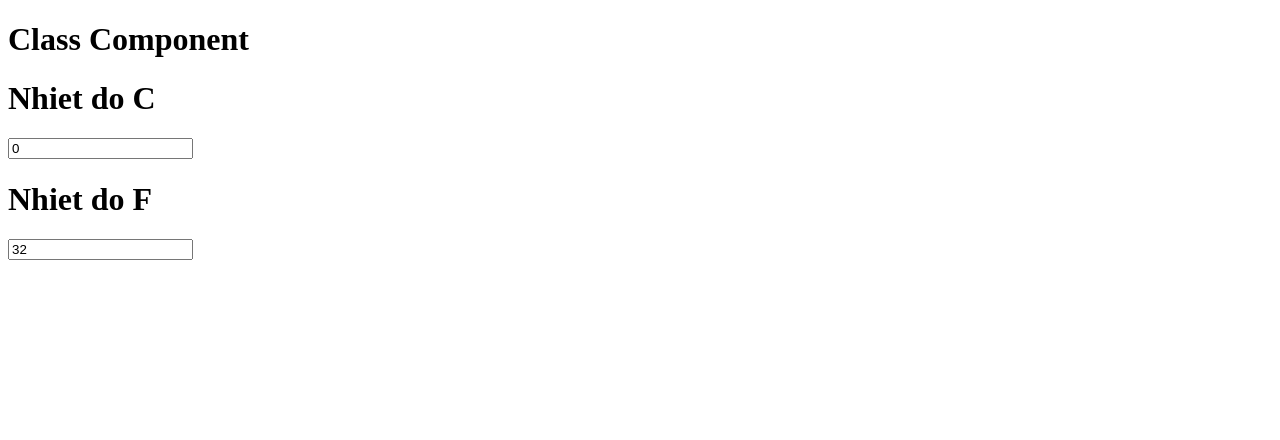
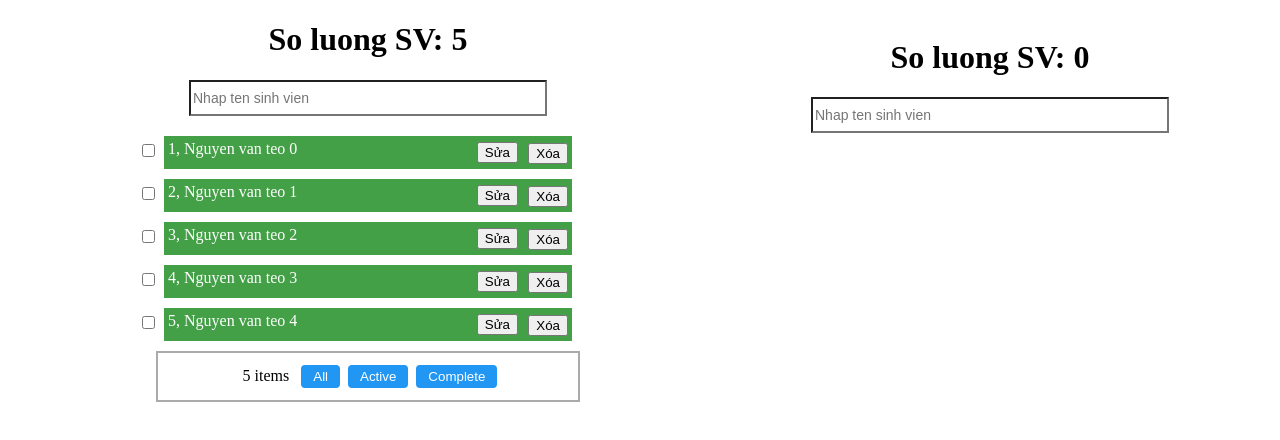
Before and after one commit to manhtoan1501/nguyenbee, a React (Create React App) app in the folder nhan/: page / in a window 1280 px wide. Shown: the top 440 px of the page. Built offline with nearby package versions, Linux system fonts and the light colour scheme.

Commit message:
nguyen commit code 29.09

```diff
--- /dev/null
+++ b/nhan/src/ClassComponents/Form/form.js
@@ -0,0 +1,29 @@
+import React from 'react';
+
+class Form extends React.Component {
+
+    render() {
+
+        return (
+            <div style={{ maxWidth: 800, backgroundColor: '#aaaaaaa', padding: 20 }}>
+                <p style={{ fontSize: 65, fontWeight: 900 }} >Forms</p>
+                <p style={{ color: "grey", fontSize: 20 }}>
+                    Trong React, HTML form element sẽ hoạt động hơi khác một chút so
+                    với các DOM element còn lại, form element sẽ giữ và tự xử lí một
+                    số state nội bộ (internal state) của riêng nó. Ví dụ như form dưới
+                    trong HTML sẽ nhận vào giá trị của input name.
+                </p>
+                <div style={{ height: 170, backgroundColor: "black", borderRadius: 10 }} >
+                    <p style={{ color: 'white' }}>
+                        {/* {code.toString()} */}
+                    </p>
+                </div>
+                <p>
+                    Thẻ form này có các hành vi của một HTML form mặc đinh: đó là là khi user ấn vào nút sumit để gửi thông tin, nó vẫn sẽ browsing (chuyển trang) sang một trang mới. Và tất nhiên ở React thì form element vẫn sẽ xử lí hệt như thế. Nhưng ở những trường hợp thường gặp, sẽ tiện lợi hơn khi ta sử dụng một hàm (function) trong Javascript để xử lí quá trình gửi dữ liệu (submission) của form, function đó sẽ có thể truy cập vào dữ liệu (data) của form khi người dùng tương tác với form. Kĩ thuật vừa được đề cập ở trên là một quy chuẩn có tên “controlled components”.
+                </p>
+            </div>
+        );
+    }
+}
+
+export default Form;
--- a/nhan/src/ClassComponents/Todo/index.js
+++ b/nhan/src/ClassComponents/Todo/index.js
@@ -1,45 +1,65 @@
 import React from 'react';
 
+const styleButton = {
+    color: 'white',
+    marginTop: 20,
+    backgroundColor: '#2196f3',
+    width: 160,
+    height: 30,
+    border: '2px solid white',
+    fontSize: 16,
+    padding: '4px 12px',
+    alignItems: "center",
+    textAlign: 'center'
+}
+const button_1 = {
+    padding: '4px 12px',
+    borderRadius: 6,
+    backgroundColor: '#2196f3',
+    color: 'white',
+    margin: '0 2px',
+    border: '2px solid white',
+}
 
 class ClassName extends React.Component {
     constructor(props) {
-        console.log('constructor');
         super(props);
         const indexTest = null;
         this.state = {
             students: [
-                { name: 'Nguyen van teo 0' },
-                { name: 'Nguyen van teo 1' },
-                { name: 'Nguyen van teo 2' },
-                { name: 'Nguyen van teo 3' },
-                { name: 'Nguyen van teo 4' },
-                { name: 'Nguyen van teo 5' },
+                { name: 'Nguyen van teo 0', status: true },
+                { name: 'Nguyen van teo 1', status: true },
+                { name: 'Nguyen van teo 2', status: true },
+                { name: 'Nguyen van teo 3', status: true },
+                { name: 'Nguyen van teo 4', status: true },
+                // { name: 'Nguyen van teo 5' },
+
             ],
             studentDel: [],
+            statusComplete: 'all',
             valueInput: '',
             valueEdit: '',
             indexEdit: null,
             checkInput: false,
             changeStudent: false,
             changeDel: false,
-
         }
     }
 
     addStudent = () => {
-        const themSV = this.state.students;
-        const { valueInput, students, array, valueEdit, indexEdit } = this.state;
-        if (valueInput !== '' && !valueEdit) {
-            themSV.push({ name: valueInput });
-            this.setState({ students: themSV, valueInput: '', valueEdit: '' });
-        } else if (valueEdit) {
-            themSV.splice(indexEdit, 1, { name: valueInput });
-            this.setState({ students: students, valueEdit: '', valueInput: '' });
+        // const themSV = this.state.students;
+        const { valueInput, students, valueEdit, indexEdit } = this.state;
+        if (valueInput !== '' && !valueEdit) { // Them SV
+            students.push({ name: valueInput, status: true });
+            this.setState({ students, valueInput: '', valueEdit: '' });
+        } else if (valueEdit) { // Sua SV
+            students.splice(indexEdit, 1, { name: valueInput, status: true });
+            this.setState({ students, valueEdit: '', valueInput: '' });
         }
     }
 
     onChange = (element) => {
-        const value = element.target.value;
+        const { value } = element.target;
         this.setState({ valueInput: value, checkInput: true });
     }
 
@@ -53,7 +73,7 @@ class ClassName extends React.Component {
     onDeleteStudent(index) {
         const { students } = this.state;
         students.splice(index, 1);
-        this.setState({ students: students });
+        this.setState({ students });
     }
 
     editStudent(index) {
@@ -62,8 +82,11 @@ class ClassName extends React.Component {
         this.setState({ valueEdit: valueEdit, valueInput: valueEdit, indexEdit: index, checkInput: false });
     }
 
-    onClickDel(index) {
-        console.log('hhhhhhhhhhh');
+    onClickDel(status, index) {
+        const { students } = this.state;
+        students[index].status = !status;
+        this.setState({ students });
+
     }
 
     onChangeStudent(status) {
@@ -75,55 +98,27 @@ class ClassName extends React.Component {
         this.setState({ changeDel: status });
     }
 
-    render() {
-        const { students, valueInput, changeStudent, changeDel } = this.state;
-        // console.log('checkInput', checkInput, ' valueInput: ', valueInput, '  valueEdit: ', valueEdit);
-        const styleButton = {
-            color: 'white',
-            marginTop: 20,
-            backgroundColor: '#2196f3',
-            width: 160,
-            height: 30,
-            border: '2px solid white',
-            fontSize: 16,
-            padding: '4px 12px',
-            alignItems: "center",
-            alignItems: 'center',
-            textAlign: 'center'
-        }
-        const xx = 333;
-        return (
-            <div style={{ textAlign: 'center', margin: '0 auto' }}>
-                <center>
-                    <h1>So luong SV: {students.length}</h1>
-                    {
-                        changeStudent ?
-                            <button onClick={() => this.onChangeStudent(false)} style={styleButton}>
-                                Huy chon SV
-                            </button> :
-                            <button onClick={() => this.onChangeStudent(true)} style={styleButton}>
-                                Chon SV
-                            </button>
+    onAll = () => {
+        this.setState({ statusComplete: 'all' })
     }
 
-                    {
-                        changeDel ?
-                            <button onClick={() => this.onDelAll(false)} style={styleButton}>
-                                Huy SV
-                            </button> :
-                            <button onClick={() => this.onDelAll(true)} style={styleButton}>
-                                Xoa SV
-                            </button>
+    onActive = () => {
+        this.setState({ statusComplete: 'active' })
     }
-                    {students.map((item, index) => {
+
+    onComplete = () => {
+        this.setState({ statusComplete: 'complete' })
+    }
+
+    renderStudent(item, status, index) {
         return (
             <div
                 key={index}
                 style={{
                     color: 'white',
                     fontSize: 16,
-                                    backgroundColor: '#43a047',
-                                    maxWidth: 300,
+                    backgroundColor: status ? '#43a047' : '#aaa',
+                    maxWidth: 400,
                     height: 25,
                     padding: 4,
                     margin: 10,
@@ -131,8 +126,8 @@ class ClassName extends React.Component {
                     alignItems: 'left',
                 }}
             >
-                                <div>
-                                    {index + 1}, Ten: {item.name} <br />
+                <div style={{}}>
+                    {index + 1}, {item.name} <br />
                 </div>
                 <div style={{ marginTop: -15, textAlign: 'right' }}>
                     <button onClick={() => this.onDeleteStudent(index)}>
@@ -144,16 +139,45 @@ class ClassName extends React.Component {
                         Sửa
                     </button>
                 </div>
-                                {
-                                    changeDel || changeStudent ?
                 <div style={{ marginTop: -22, marginLeft: -30 }}>
-                                            <input type="checkbox" onClick={() => this.onClickDel(index)} />
-                                        </div> : null
+                    <input
+                        type="checkbox"
+                        checked={!status}
+                        onClick={() => this.onClickDel(status, index)}
+                    />
+                </div>
+            </div>
+        );
+    }
+
+    renderStatusComplete(students, checkComplete) {
+        return (
+            <div style={{ padding: 10, border: 'solid 2px #aaa', width: 400 }} >
+                <p style={{ display: 'inline', padding: 8 }}>
+                    {students.length} items
+                </p>
+                <button style={button_1} onClick={this.onAll}>
+                    All
+                </button>
+                <button style={button_1} onClick={this.onActive}>
+                    Active
+                </button>
+                <button style={button_1} onClick={this.onComplete}>
+                    Complete
+                </button>
+                {checkComplete &&
+                    <button style={button_1}>
+                        Clear Complete
+                    </button>
                 }
 
             </div>
         );
-                    })}
+    }
+
+    renderInput() {
+        const { valueInput } = this.state;
+        return (
             <input
                 onKeyDown={this.onKeyDown}
                 onChange={this.onChange}
@@ -164,21 +188,47 @@ class ClassName extends React.Component {
                 style={{
                     backgroundColor: 'white',
                     fontSize: 14,
-                            width: 200,
+                    width: 350,
                     height: 30,
                 }}
             />
+        );
+    }
 
+    render() {
+        const { students, valueInput, changeStudent, changeDel, valueEdit } = this.state;
+        console.log('students', students);
+        let checkComplete = false;
+        return (
+            <div style={{ textAlign: 'center', margin: '0 auto' }}>
+                <center>
+                    <h1>So luong SV: {students.length}</h1>
+                    {this.renderInput()}
                     <br />
-                    <button onClick={this.addStudent} style={styleButton}>
-                        Them Sinh Vien
-                    </button>
+                    <div style={{ marginTop: 20 }} >
+                        {students.map((item, index) => {
+                            const { status } = item;
+                            const { statusComplete } = this.state;
+                            return this.renderStudent(item, status, index)
+                            // if (!status) {
+                            //     checkComplete = true;
+                            // }
+                            // if (statusComplete === 'all') {
+                            //     return this.renderStudent(item, status, index)
+                            // } else if (statusComplete === 'complete' && !status) {
+                            //     return this.renderStudent(item, status, index)
+
+                            // } else if (statusComplete === 'active' && status) {
+
+                            //     return this.renderStudent(item, status, index)
+                            // }
+                        })}
+                    </div>
+                    {this.renderStatusComplete(students, checkComplete)}
                 </center >
             </div >
         );
     }
 };
 
-
-
 export default ClassName;
--- /dev/null
+++ b/nhan/src/ClassComponents/TodoNguyen/index.js
@@ -0,0 +1,128 @@
+import React from 'react';
+
+class TodoNguyen extends React.Component {
+    constructor(props) {
+        super(props);
+        this.state = {
+            students: [],
+            valueInput: '',
+            valueEdit: '',
+            indexEdit: null,
+        };
+    }
+
+    addStudents = () => {
+
+        const { valueInput, students, valueEdit, indexEdit } = this.state;
+        if (valueInput !== '' && !valueEdit) { // Them moi SV
+            console.log('114  114 THem SV');
+            students.push({ name: valueInput, status: true });
+            this.setState({ students, valueInput: '' });
+        } else if (valueEdit) { // Sua SV
+            console.log('114  114  Sua Sv');
+            students.splice(indexEdit, 1, { name: valueInput, status: true });
+            this.setState({ students, valueEdit: '', valueInput: '' });
+        }
+    }
+
+    onKeyDown = (element) => {
+        const { keyCode } = element;
+        if (keyCode == 13) {
+
+            this.addStudents();
+        }
+    }
+
+    onChange = (element) => {
+        const { value } = element.target;
+        this.setState({ valueInput: value });
+    }
+
+    deleteStudent(index) {
+        const { students } = this.state;
+        students.splice(index, 1);
+        this.setState({ students });
+    }
+
+    editStudent(index) {
+        let { students, valueEdit } = this.state;
+        valueEdit = students[index].name;
+        this.setState({ valueEdit: valueEdit, valueInput: valueEdit, indexEdit: index })
+    }
+
+    renderInput() {
+        const { valueInput } = this.state;
+        return (
+            <input
+                onKeyDown={this.onKeyDown}
+                onChange={this.onChange}
+                name="name"
+                type="text"
+                placeholder='Nhap ten sinh vien'
+                value={valueInput}
+                style={{
+                    backgroundColor: 'white',
+                    fontSize: 14,
+                    width: 350,
+                    height: 30
+                }}
+            />
+        );
+    }
+
+    renderStudent(item, status, index) {
+
+        return (
+            <div
+                key={index}
+                style={{
+                    color: 'white',
+                    fontSize: 16,
+                    backgroundColor: '#43a047',
+                    maxWidth: 400,
+                    height: 25,
+                    padding: 4,
+                    margin: 10,
+                    textAlign: 'left',
+                    alignItems: 'left'
+                }}
+            >
+                {index + 1}, {item.name} <br />
+
+                <div style={{ marginTop: -15, textAlign: 'right' }}>
+                    <button onClick={() => this.deleteStudent(index)}>
+                        Xóa
+                    </button>
+                </div>
+
+                <div style={{ margin: '-22px 50px ', textAlign: 'right' }}>
+                    <button onClick={() => this.editStudent(index)}>
+                        Sửa
+                    </button>
+                </div>
+            </div>
+        );
+
+    }
+
+    render() {
+        const { valueInput, students, valueEdit } = this.state;
+        // console.log(">>>>>> ", valueInput, ' + ', valueEdit);
+        console.log(' nguyen SV', students);
+        return (
+            <div>
+                <center>
+                    <h1>So luong SV: {students.length}</h1>
+                    {this.renderInput()}
+                    <br />
+                    {students.map((item, index) => {
+                        const { status } = item;
+                        return this.renderStudent(item, status, index)
+                    })}
+                </center>
+            </div >
+        );
+    }
+}
+
+export default TodoNguyen;
--- a/nhan/src/ClassComponents/index.js
+++ b/nhan/src/ClassComponents/index.js
@@ -1,17 +1,20 @@
 import React from 'react';
 import Todo from './Todo';
-import Chuyendoinhietdo from './Chuyendoinhietdo';
+import TodoNguyen from './TodoNguyen';
 
-class ClassName extends React.Component {
+class Index extends React.Component {
     render() {
         return (
-            <div style={{ width: 1000, height: 1000 }}>
-                <h1>Class Component</h1>
-                {/* <Todo /> */}
-                <Chuyendoinhietdo />
+            <div style={{ maxWidth: 1900, maxHeight: 1600 }}>
+                <div style={{ width: 700, height: 500, margin: 10 }}>
+                    <Todo />
+                </div>
+                <div style={{ width: 'calc(100% - 700px)', height: 500, float: 'right', margin: '-514px 0 0 0' }}>
+                    <TodoNguyen />
+                </div>
             </div>
         );
     }
-};
+}
 
-export default ClassName;
+export default Index;
--- /dev/null
+++ b/nhan/src/Thietke/index.js
@@ -0,0 +1,23 @@
+import React, { Component } from 'react';
+import Cha from './Cha';
+
+
+class Index extends Component {
+    constructor(props) {
+        super(props);
+        this.state = {
+
+        }
+    }
+
+    render() {
+        return (
+            <div style={{ border: 'solid 3px red', width: 500, height: 500 }} >
+                <h1>Minh la Index</h1>
+                <Cha />
+            </div>
+        );
+    }
+}
+
+export default Index;
--- a/nhan/src/index.js
+++ b/nhan/src/index.js
@@ -1,10 +1,13 @@
 import React from 'react';
 import ReactDOM from 'react-dom';
 import * as serviceWorker from './serviceWorker';
+// import IndexThietKe from './Thietke';
 import ClassComponents from './ClassComponents';
-import FuncComponent from './FuncComponents';
-import Students from './Students';
-import Form from './Form';
+// import Forms from './ClassComponents/Form/form';
+
+// import FuncComponent from './FuncComponents';
+// import Students from './Students';
+// import Form from './Form';
 
 const students = [
   { name: 'Nguyen van Cong' },
@@ -14,11 +17,10 @@ const students = [
 const hshuhong = 'Nguyen thi Nguyet';
 
 ReactDOM.render(
-  <div>
-    {/* <Students students={students} hshuhong={hshuhong} /> */}
+  <div style={{ width: 700, display: 'inline', backgroundColor: 'red' }}>
     <ClassComponents />
-    {/* <Form /> */}
-  </div>,
+  </div>
+  ,
   document.getElementById('root')
 );
 
```
Also changed, not shown: nhan/src/KeThuaKetHop/index.js (added, +58 -0 lines), nhan/src/Thietke/Cha.js (added, +36 -0 lines), nhan/src/Thietke/Chau.js (added, +30 -0 lines), nhan/src/Thietke/Ongnoi.js (added). Lines whose indentation alone changed are shown as unchanged.
